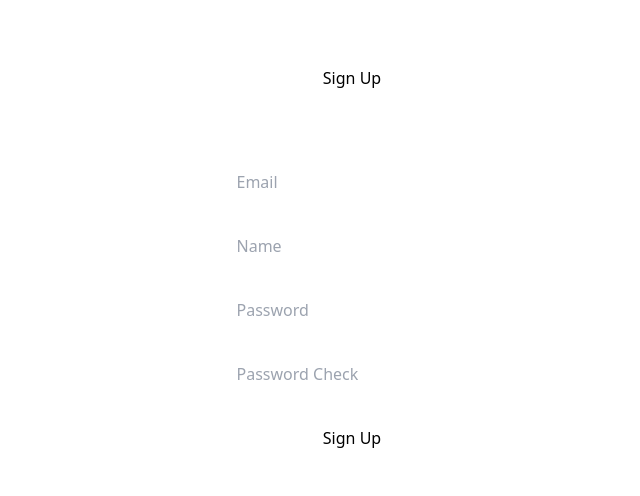
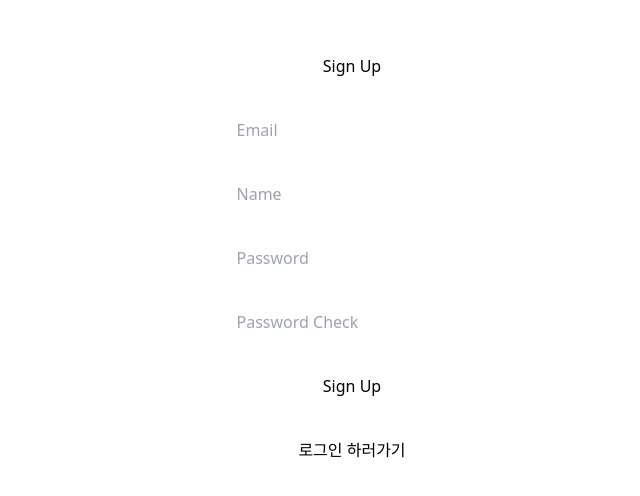
Before and after one commit to yeongminChae/nextjs_challenge, a Next.js app: page /auth/create-account in a window 1280 px wide. Shown: the part 142-638 px from the top of the page, without its empty margins (288-928 px from the left). Built offline with nearby package versions, Linux system fonts and the light colour scheme.

Commit message:
구현 : 로그인/ 회원가입 시 발생하는 에러메세지 출력기능 구현

```diff
--- a/pages/auth/create-account/index.tsx
+++ b/pages/auth/create-account/index.tsx
@@ -1,13 +1,18 @@
 import { NextPage } from "next";
 import { useForm } from "react-hook-form";
-import axios from "axios";
+import axios, { AxiosError } from "axios";
 import { useRouter } from "next/router";
+import Link from "next/link";
 
 interface ISignUpForm {
   email: string;
   name: string;
   password: string;
   passwordCheck: string;
+}
+
+export interface IErrorResponse {
+  message: string;
 }
 
 const Home: NextPage = () => {
@@ -26,12 +31,13 @@ const Home: NextPage = () => {
       await axios.post("/api/auth/signup", data);
       router.push("/auth/login");
     } catch (error) {
-      console.log(error);
+      const axiosError = error as AxiosError<IErrorResponse>;
+      alert(axiosError.response?.data?.message);
     }
   };
 
   return (
-    <div className="flex flex-col items-center justify-center w-full h-screen gap-20">
+    <div className="flex flex-col items-center justify-center w-full h-screen gap-10">
       <h1>Sign Up</h1>
       <form
         onSubmit={handleSubmit(onSubmit)}
@@ -68,8 +74,13 @@ const Home: NextPage = () => {
           required
           placeholder="Password Check"
         />
+        {errors.passwordCheck && <p>{errors.passwordCheck.message}</p>}
         <input type="submit" value="Sign Up" className="cursor-pointer" />
       </form>
+
+      <Link href="/auth/login">
+        <a>로그인 하러가기</a>
+      </Link>
     </div>
   );
 };
--- a/pages/auth/login/index.tsx
+++ b/pages/auth/login/index.tsx
@@ -4,9 +4,11 @@ import { useEffect } from "react";
 
 import { useForm } from "react-hook-form";
 import useSWR, { mutate } from "swr";
-import axios, { AxiosResponse } from "axios";
+import axios, { AxiosError, AxiosResponse } from "axios";
 
 import { isUserLoggedIn } from "@libs/client/isUserLoggedIn";
+import Link from "next/link";
+import { IErrorResponse } from "../create-account";
 
 interface ILoginForm {
   email: string;
@@ -27,7 +29,8 @@ const Home: NextPage = () => {
       const response = await axios.post("/api/auth/login", data);
       mutate(`/api/auth/profile`, { ...data, ok: response?.data?.ok }, false);
     } catch (error) {
-      console.log(error);
+      const axiosError = error as AxiosError<IErrorResponse>;
+      alert(axiosError.response?.data?.message);
     }
   };
 
@@ -54,6 +57,10 @@ const Home: NextPage = () => {
         />
         <input type="submit" className="cursor-pointer" value="login" />
       </form>
+
+      <Link href="/auth/create-account">
+        <a>회원가입 하러가기</a>
+      </Link>
     </div>
   );
 };
```
